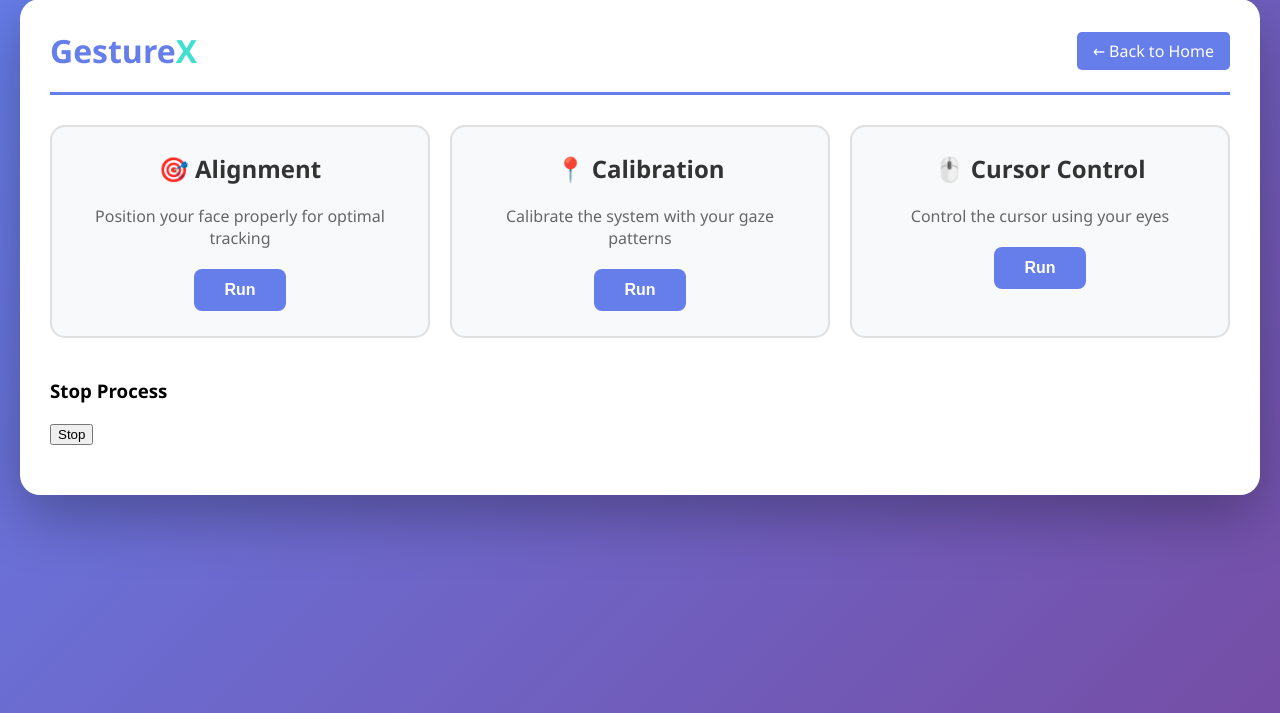
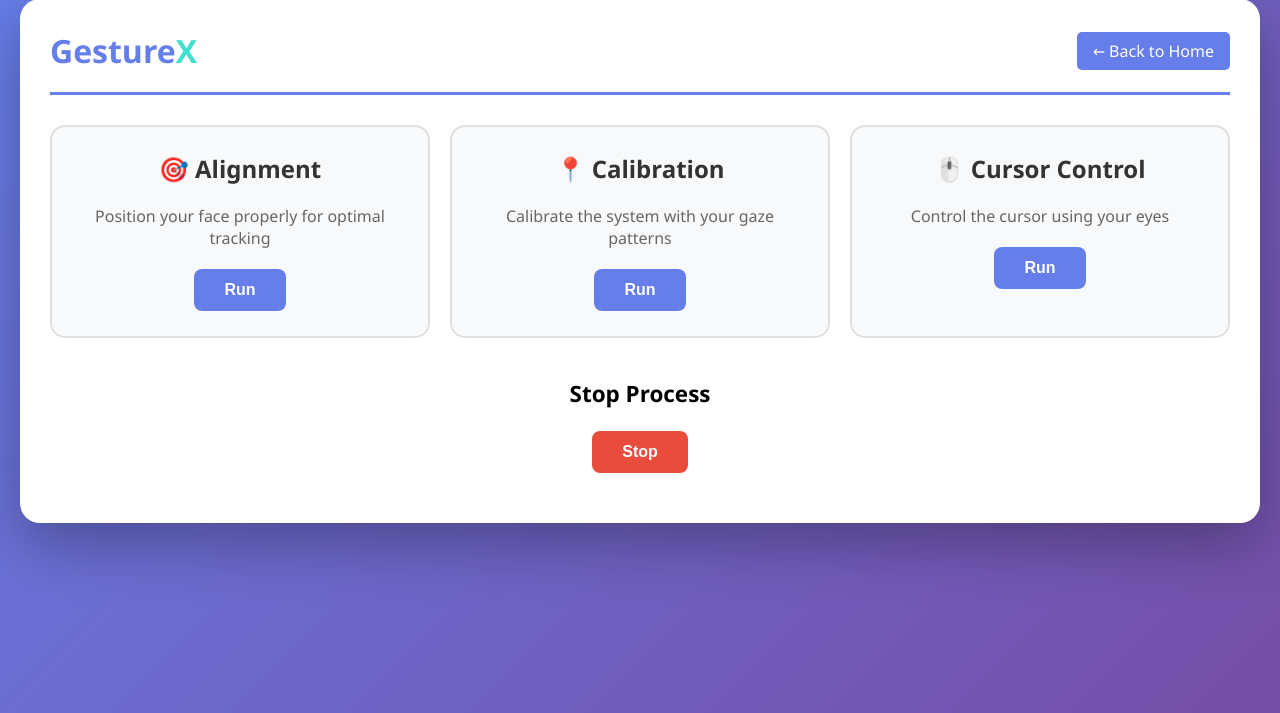
Before and after one commit to ManavPatel0507/GestureX, a Flask app: page /try in a window 1280 px wide. Shown: the part 21-734 px from the top of the page. Run offline with Flask 3, Linux system fonts and the light colour scheme; some libraries are stand-ins or nearby versions.

Commit message:
Add files via upload

```diff
--- a/GestureX Projects/static/tryFinal.css
+++ b/GestureX Projects/static/tryFinal.css
@@ -31,6 +31,7 @@ body {
 
         .header a {
             text-decoration: none;
+            font-size: 1rem;
             padding: 8px 16px;
             background: #667eea;
             color: white;
@@ -39,7 +40,7 @@ body {
         }
 
         .header a:hover {
-            background: #764ba2;
+            background: turquoise;
         }
 
         .phases {
@@ -75,7 +76,7 @@ body {
             margin-bottom: 20px;
         }
 
-        .btn {
+        .btn, .btn-stop {
             padding: 12px 30px;
             border: none;
             border-radius: 8px;
@@ -97,12 +98,19 @@ body {
             cursor: not-allowed;
         }
 
-        .btn.stop {
+        .card-stop{
+            font-size: 1.2rem;
+            text-align: center;
+            justify-self: center;
+            align-self: center;
+        }
+
+        .btn-stop {
             background: #e74c3c;
         }
 
-        .btn.stop:hover {
-            background: #c0392b;
+        .btn-stop:hover {
+            background: #ff1900;
         }
 
         .canvas-container {
```
